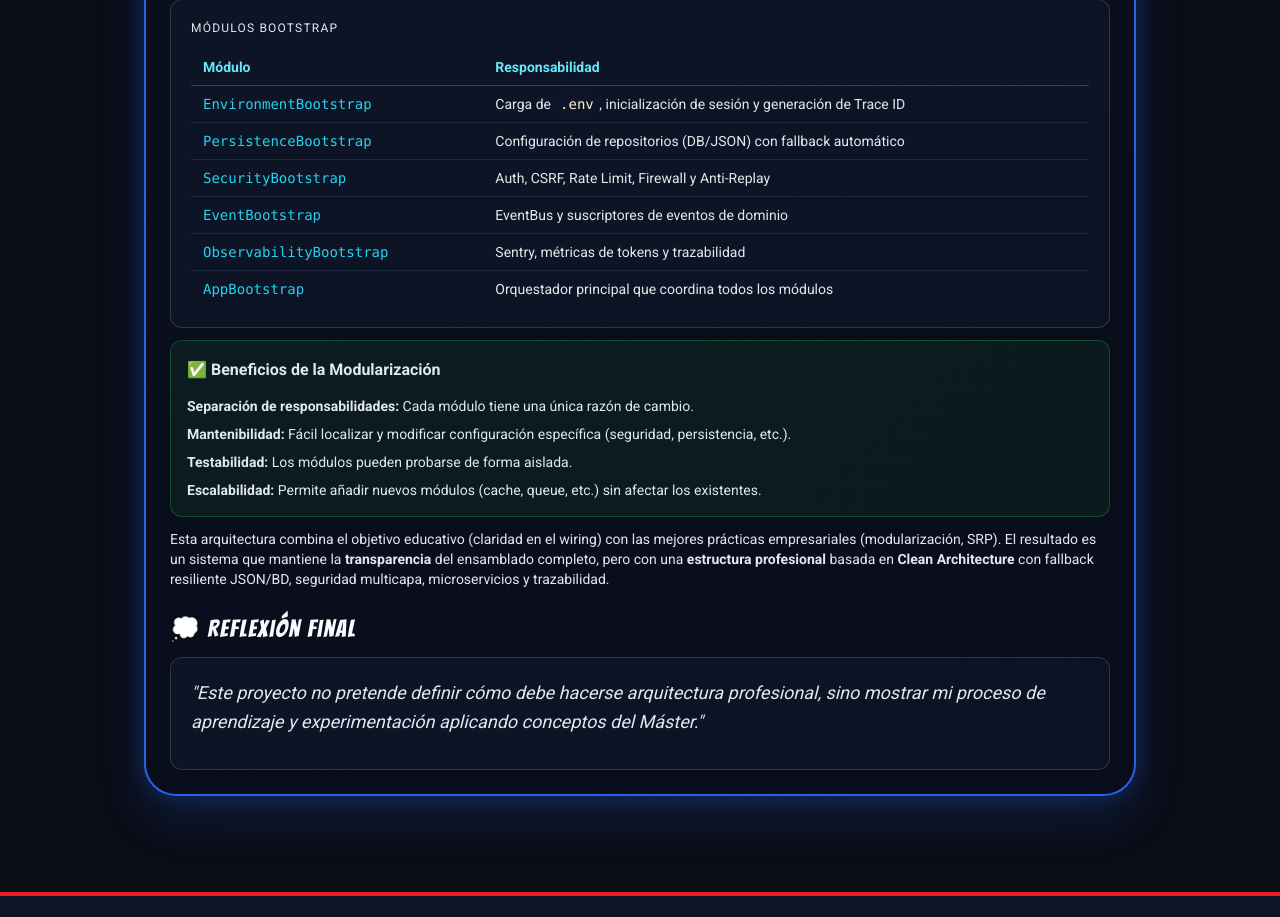
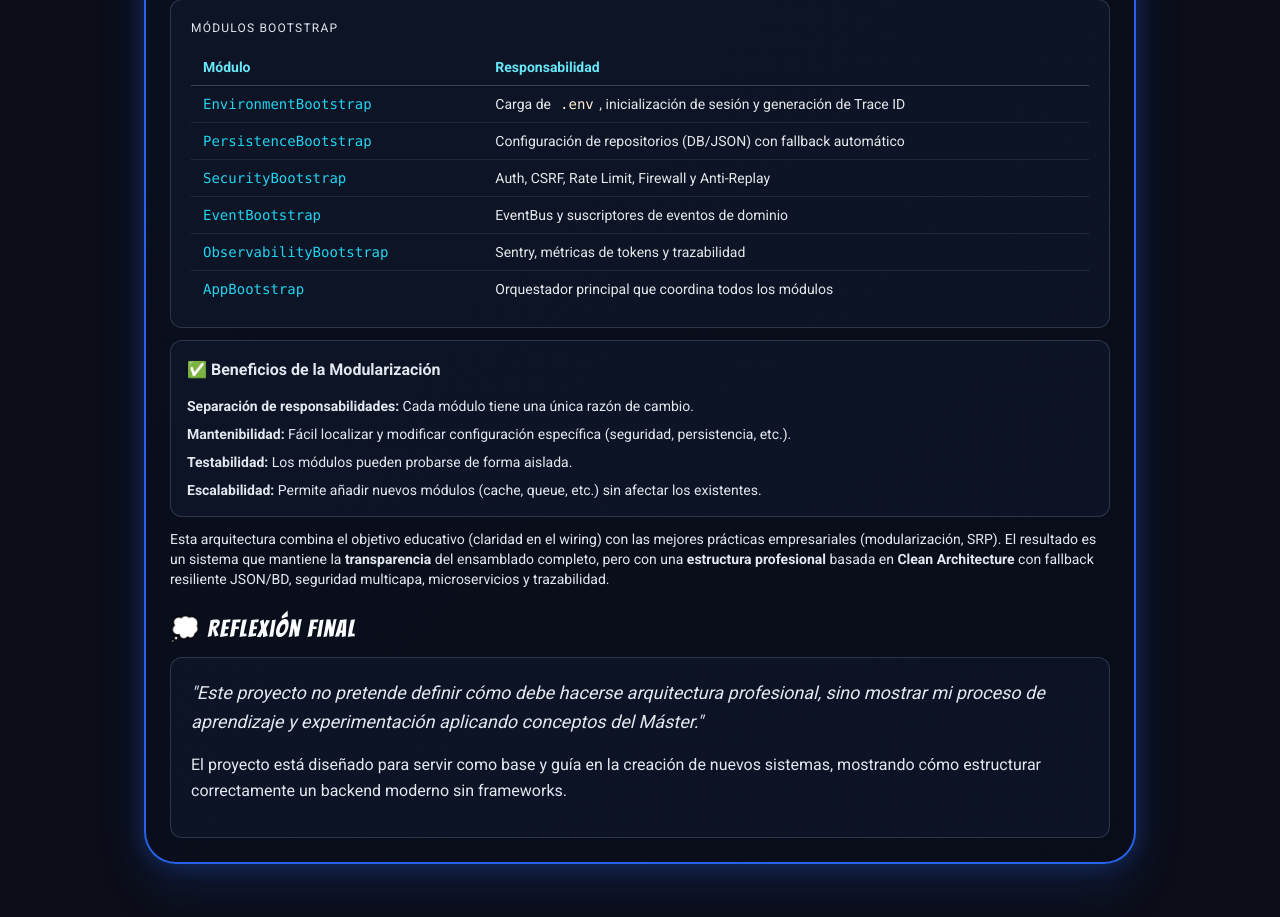
Before and after one commit to 20Luisma/marvel, a PHP site: page /v1/views/pages/readme.php in a window 1280 px wide. Shown: the part 5583-6500 px from the top of the page. Run offline with PHP 8.4, Linux system fonts and the light colour scheme; some libraries are stand-ins or nearby versions.

Commit message:
refactor

```diff
--- a/views/pages/readme.php
+++ b/views/pages/readme.php
@@ -343,8 +343,8 @@ require_once __DIR__ . '/../layouts/header.php';
             </table>
           </div>
 
-          <div class="rounded-xl border border-green-700/50 bg-green-900/20 p-4 mt-3">
-            <p class="text-green-300 font-semibold mb-3">✅ Beneficios de la Modularización</p>
+          <div class="rounded-xl border border-slate-700/80 bg-slate-900/70 p-4 mt-3">
+            <p class="text-cyan-300 font-semibold mb-3">✅ Beneficios de la Modularización</p>
             <ul class="space-y-2 text-sm text-gray-200">
               <li><strong>Separación de responsabilidades:</strong> Cada módulo tiene una única razón de cambio.</li>
               <li><strong>Mantenibilidad:</strong> Fácil localizar y modificar configuración específica (seguridad, persistencia, etc.).</li>
@@ -367,6 +367,9 @@ require_once __DIR__ . '/../layouts/header.php';
             <p class="text-gray-200 italic text-lg leading-relaxed">
               "Este proyecto no pretende definir cómo debe hacerse arquitectura profesional, sino mostrar mi proceso de aprendizaje y experimentación aplicando conceptos del Máster."
             </p>
+            <p class="text-gray-300 mt-4 leading-relaxed">
+            El proyecto está diseñado para servir como base y guía en la creación de nuevos sistemas, mostrando cómo estructurar correctamente un backend moderno sin frameworks.
+          </p>
           </div>
         </section>
       </article>
```
Also changed, not shown: storage/rate_limit/db113ae9ab913aaab616796ad541534a9f933408dfbab736347cffd5f2d1c677.json (added).
